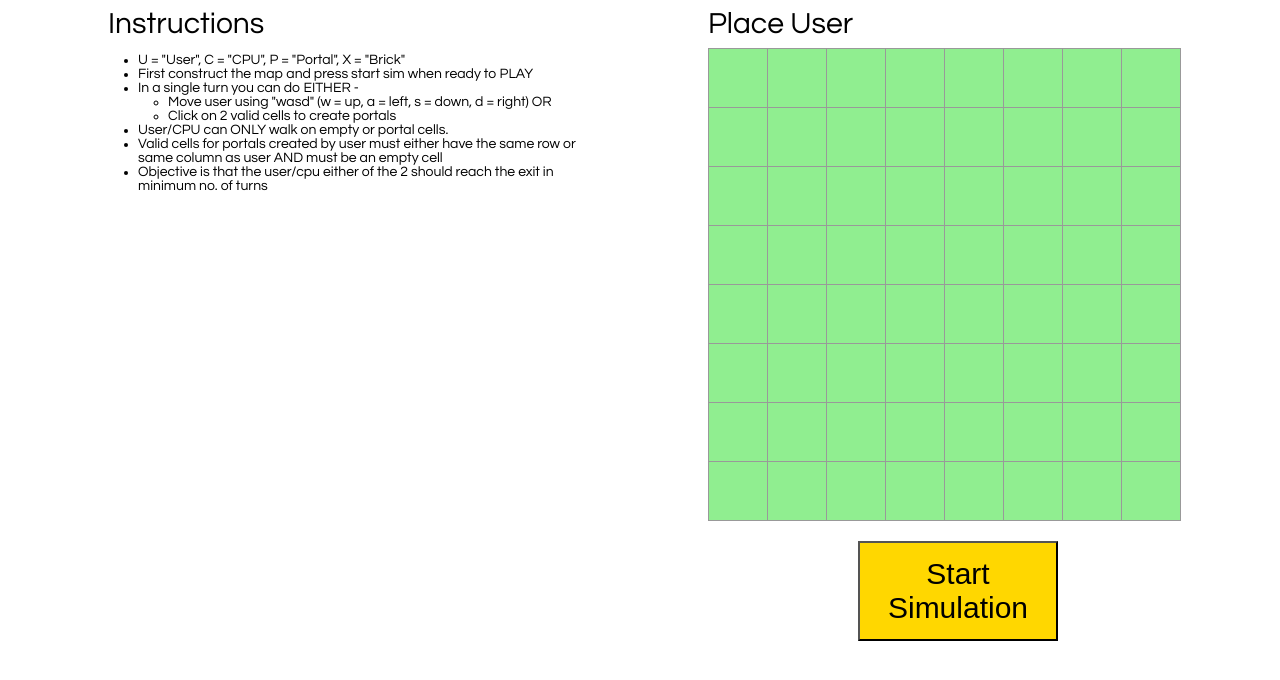
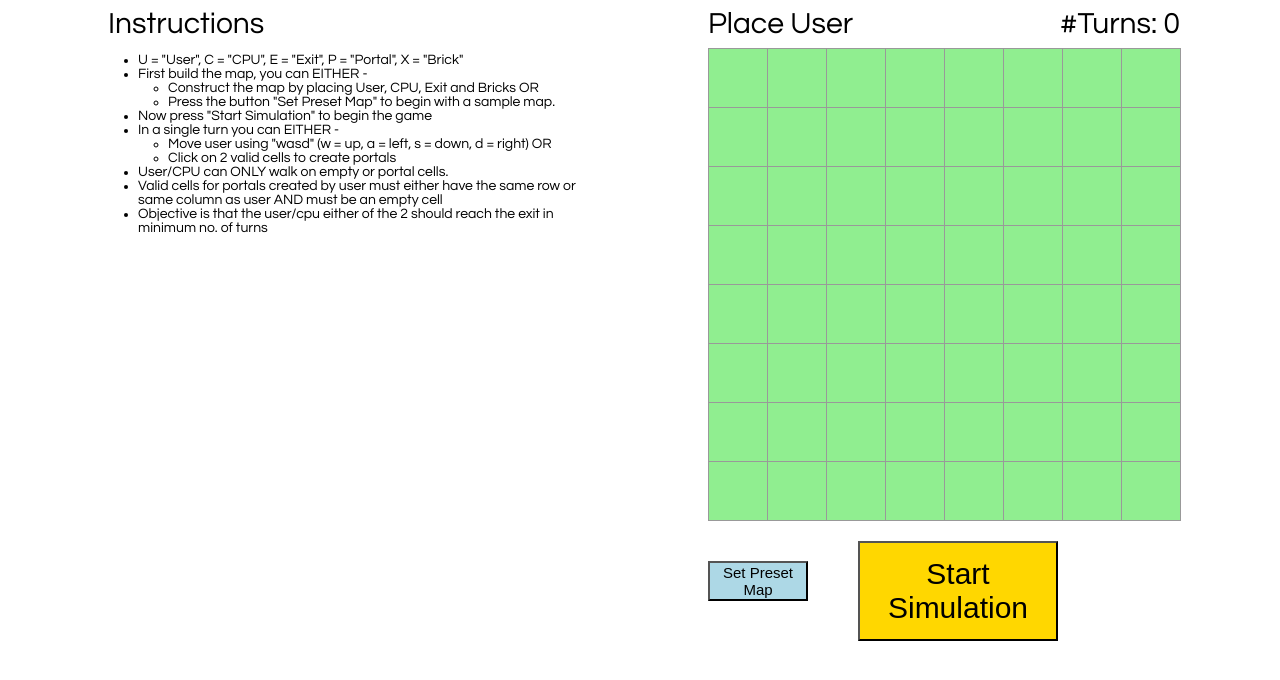
Before and after one commit to sidhant007/orbital, a React app in the folder front_end/: page / in a window 1280 px wide. Built offline with nearby package versions, Linux system fonts and the light colour scheme.

Commit message:
Add turns on front-end, add preset map, reset game after win

```diff
--- a/front_end/src/game_controller.js
+++ b/front_end/src/game_controller.js
@@ -4,6 +4,7 @@ module.exports = class game_controller {
     this._rows = rows;
     this._cols = cols;
     this._turns = 0;
+    this._win = false;
 	}
 
   valid_portal(user, portal) {
@@ -42,9 +43,12 @@ module.exports = class game_controller {
     } else if(new_pos === 'E') {
       grid[old_user[0]][old_user[1]] = null;
       alert("Finished the game in " + this._turns + " moves");
+      this._win = true;
     } else if(new_pos === null) {
       grid[old_user[0]][old_user[1]] = null;
       grid[new_user[0]][new_user[1]] = letter;
+    } else {
+      this._turns--;
     }
     return grid;
   }
@@ -67,10 +71,10 @@ module.exports = class game_controller {
     if(turn === "SHOOT") {
       var p1 = portal[0];
       var p2 = portal[1];
-      console.log(portal);
       if(this.valid_portal(user, p1) && this.valid_portal(user, p2)) {
         grid[p1[0]][p1[1]] = 'P';
         grid[p2[0]][p2[1]] = 'P';
+        this._turns++;
       }
     } else {
       var delta = [0, 0];
--- a/front_end/src/index.css
+++ b/front_end/src/index.css
@@ -27,6 +27,18 @@ ol, ul {
 }
 
 .status {
+  margin-bottom: 10px;
+  font-size: 30px;
+}
+
+.status-left {
+  float: left;
+  margin-bottom: 10px;
+  font-size: 30px;
+}
+
+.status-right {
+  text-align: right;
   margin-bottom: 10px;
   font-size: 30px;
 }
@@ -66,9 +78,20 @@ ol, ul {
 .start {
   text-align: center;
   background: Gold;
-  margin-left: 150px;
+  margin-left: 50px;
   margin-top: 20px;
   font-size: 30px;
   height: 100px;
   width: 200px;
 }
+
+.use-preset{
+  float: left;
+  text-align: center;
+  background: LightBlue;
+  margin-left: 0px;
+  margin-top: 40px;
+  font-size: 15px;
+  height: 40px;
+  width: 100px;
+}
--- a/front_end/src/index.js
+++ b/front_end/src/index.js
@@ -19,7 +19,6 @@ var dir = {
   "d": "RIGHT",
 }
 
-var sim_started = false;
 var portal_cnt = 0;
 var gc = null;
 
@@ -48,11 +47,23 @@ class Board extends React.Component {
       _squares: Array(64).fill(null), // 8 * 8 grid
       _setup_id: 0,
       _trail: Array(8).fill(-1),
+      _sim: false,
     };
   }
 
+  checkWin() {
+    if(gc === null || !gc._win) return;
+    this.setState({
+      _squares: Array(64).fill(null),
+      _setup_id: 0,
+      _trail: Array(8).fill(-1),
+      _sim: false,
+    })
+    gc = null;
+  }
+
   isValid(x) {
-    return (x === 'w' || x === 'a' || x === 's' || x === 'd') && sim_started;
+    return (x === 'w' || x === 'a' || x === 's' || x === 'd') && this.state._sim;
   }
 
   componentDidMount() {
@@ -64,7 +75,9 @@ class Board extends React.Component {
           _squares: gc.play_user(dir[event.key], this.state._squares),
           _setup_id: setup_id,
           _trail: trail,
+          _sim: this.state._sim,
         });
+        this.checkWin();
       }
     });
   }
@@ -76,21 +89,24 @@ class Board extends React.Component {
     if(squares[i]) {
       return ;
     }
-    if(sim_started) {
+    if(this.state._sim) {
       portal_cnt++;
       squares[i] = '?';
       this.setState({
         _squares: squares,
         _setup_id: setup_id,
         _trail: trail,
+        _sim: this.state._sim,
       });
       if(portal_cnt === 2) {
         this.setState({
           _squares: gc.play_user("SHOOT", squares),
           _setup_id: setup_id,
           _trail: trail,
+          _sim: this.state._sim,
         });
         portal_cnt = 0;
+        this.checkWin();
       }
     }
     else {
@@ -99,6 +115,7 @@ class Board extends React.Component {
         _squares: squares,
         _setup_id: Math.min(3, setup_id + 1),
         _trail: trail,
+        _sim: this.state._sim,
       });
     }
   }
@@ -111,6 +128,7 @@ class Board extends React.Component {
       _squares: this.state._squares,
       _setup_id: this.state._setup_id,
       _trail: trail,
+      _sim: this.state._sim,
     });
   }
 
@@ -128,21 +146,49 @@ class Board extends React.Component {
       alert("The board is incomplete!! Please fill in all the details.")
       return ;
     }
-    sim_started = true;
+    this.setState({
+      _squares: this.state._squares,
+      _setup_id: this.state._setup_id,
+      _trail: this.state._trail,
+      _sim: true,
+    })
     gc = new game_controller(8, 8);
+  }
+
+  setupPreset() {
+    const squares = Array(64).fill(null);
+    const trail = this.state._trail.slice();
+    squares[0] = 'U';
+    squares[1] = 'X';
+    squares[9] = 'X';
+    squares[16] = 'X';
+    squares[20] = 'C';
+    squares[34] = 'E';
+    this.setState({
+      _squares: squares,
+      _setup_id: 3,
+      _trail: trail,
+      _sim: this.state._sim,
+    })
   }
 
   render() {
     const status = message[this.state._setup_id];
+    const turns = gc === null ? 0 : gc._turns;
 
     return (
       <div className="board">
         <div className="instruction-board">
           <div className="status">Instructions</div>
             <ul>
-              <li> U = "User", C = "CPU", P = "Portal", X = "Brick" </li>
-              <li> First construct the map and press start sim when ready to PLAY </li>
-              <li> In a single turn you can do EITHER - </li>
+              <li> U = "User", C = "CPU", E = "Exit", P = "Portal", X = "Brick" </li>
+              <li> First build the map, you can EITHER - </li>
+                <ul>
+                  <li> Construct the map by placing User, CPU, Exit and Bricks OR </li>
+                  <li> Press the button "Set Preset Map" to begin with a sample map. </li>
+                </ul>
+              <li> Now press "Start Simulation" to begin the game </li>
+              <li> In a single turn you can EITHER - </li>
                 <ul>
                   <li> Move user using "wasd" (w = up, a = left, s = down, d = right) OR </li>
                   <li> Click on 2 valid cells to create portals </li>
@@ -153,7 +199,8 @@ class Board extends React.Component {
             </ul>
         </div>
         <div className="game-board">
-          <div className="status">{status}</div>
+          <div className="status-left">{status}</div>
+          <div className="status-right">#Turns: {turns}</div>
           {Array(8).fill(null).map((_, i) =>
             <div className = "board-row">
               {Array(8).fill(null).map((_, j) =>
@@ -161,7 +208,10 @@ class Board extends React.Component {
               )}
             </div>
           )}
-          <button className = "start" onClick={() => this.startSim()}>
+          <button className="use-preset" onClick={() => this.setupPreset()} disabled={this.state._sim}>
+            Set Preset Map
+          </button>
+          <button className="start" onClick={() => this.startSim()} disabled={this.state._sim}>
             Start Simulation
           </button>
         </div>
```
